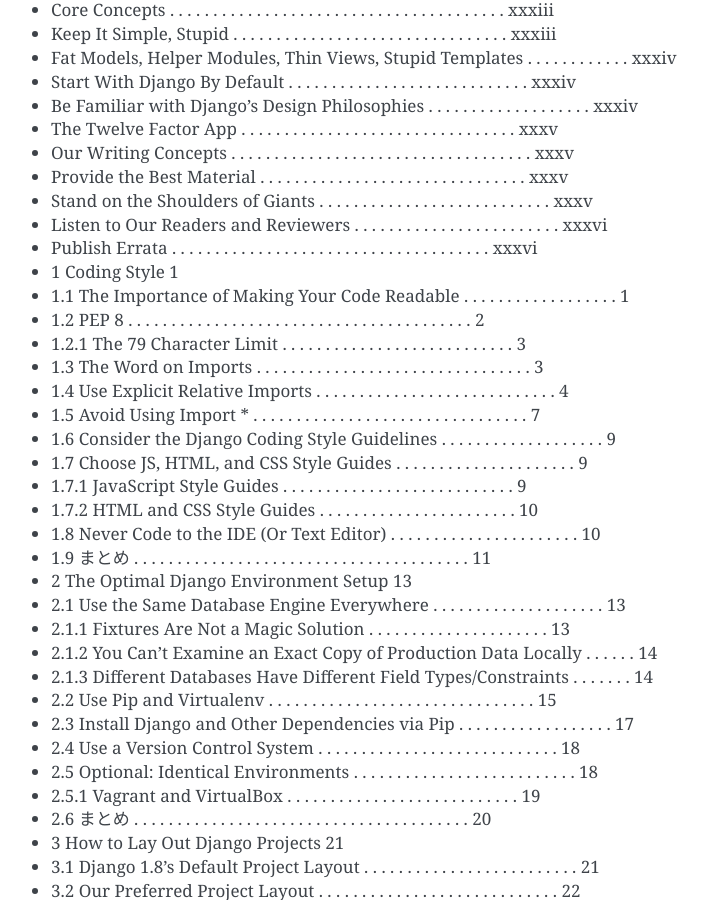
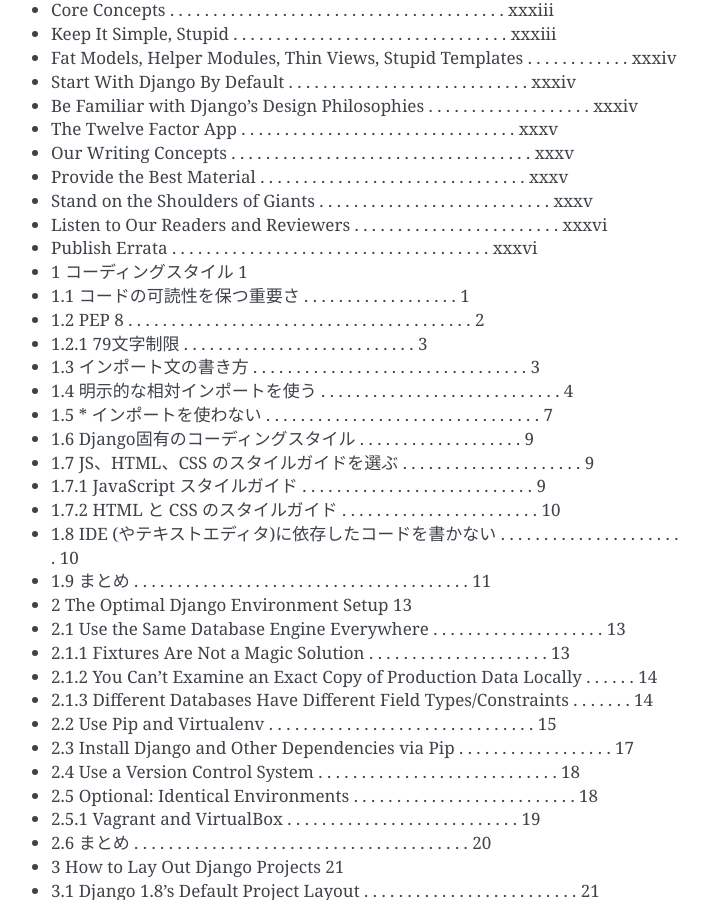
Before and after one commit to jbking/two-scoops-of-django-ja, a Sphinx documentation site: the page built from source/index.rst, in a window 1280 px wide and 900 px high, scrolled down 487 px. Shown: the whole window, without its empty margins (399-1107 px from the left). Built offline with Sphinx 7.4.7, drawn with Linux system fonts in a browser that asks for light colours.

Commit message:
1章の目次を翻訳

```diff
--- a/source/index.rst
+++ b/source/index.rst
@@ -31,18 +31,18 @@
 * Stand on the Shoulders of Giants . . . . . . . . . . . . . . . . . . . . . . . . . . . xxxv
 * Listen to Our Readers and Reviewers . . . . . . . . . . . . . . . . . . . . . . . . xxxvi
 * Publish Errata . . . . . . . . . . . . . . . . . . . . . . . . . . . . . . . . . . . . . xxxvi
-* 1 Coding Style 1
-* 1.1 The Importance of Making Your Code Readable . . . . . . . . . . . . . . . . . . 1
+* 1 コーディングスタイル 1
+* 1.1 コードの可読性を保つ重要さ . . . . . . . . . . . . . . . . . . 1
 * 1.2 PEP 8 . . . . . . . . . . . . . . . . . . . . . . . . . . . . . . . . . . . . . . . . 2
-* 1.2.1 The 79 Character Limit . . . . . . . . . . . . . . . . . . . . . . . . . . . 3
-* 1.3 The Word on Imports . . . . . . . . . . . . . . . . . . . . . . . . . . . . . . . . 3
-* 1.4 Use Explicit Relative Imports . . . . . . . . . . . . . . . . . . . . . . . . . . . . 4
-* 1.5 Avoid Using Import * . . . . . . . . . . . . . . . . . . . . . . . . . . . . . . . . 7
-* 1.6 Consider the Django Coding Style Guidelines . . . . . . . . . . . . . . . . . . . 9
-* 1.7 Choose JS, HTML, and CSS Style Guides . . . . . . . . . . . . . . . . . . . . . 9
-* 1.7.1 JavaScript Style Guides . . . . . . . . . . . . . . . . . . . . . . . . . . . 9
-* 1.7.2 HTML and CSS Style Guides . . . . . . . . . . . . . . . . . . . . . . . 10
-* 1.8 Never Code to the IDE (Or Text Editor) . . . . . . . . . . . . . . . . . . . . . . 10
+* 1.2.1 79文字制限 . . . . . . . . . . . . . . . . . . . . . . . . . . . 3
+* 1.3 インポート文の書き方 . . . . . . . . . . . . . . . . . . . . . . . . . . . . . . . . 3
+* 1.4 明示的な相対インポートを使う . . . . . . . . . . . . . . . . . . . . . . . . . . . . 4
+* 1.5 * インポートを使わない . . . . . . . . . . . . . . . . . . . . . . . . . . . . . . . . 7
+* 1.6 Django固有のコーディングスタイル . . . . . . . . . . . . . . . . . . . 9
+* 1.7 JS、HTML、CSS のスタイルガイドを選ぶ . . . . . . . . . . . . . . . . . . . . . 9
+* 1.7.1 JavaScript スタイルガイド . . . . . . . . . . . . . . . . . . . . . . . . . . . 9
+* 1.7.2 HTML と CSS のスタイルガイド . . . . . . . . . . . . . . . . . . . . . . . 10
+* 1.8 IDE (やテキストエディタ)に依存したコードを書かない . . . . . . . . . . . . . . . . . . . . . . 10
 * 1.9 まとめ . . . . . . . . . . . . . . . . . . . . . . . . . . . . . . . . . . . . . . . 11
 * 2 The Optimal Django Environment Setup 13
 * 2.1 Use the Same Database Engine Everywhere . . . . . . . . . . . . . . . . . . . . 13
```
